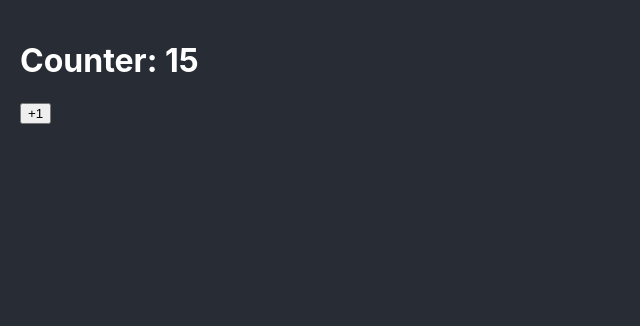
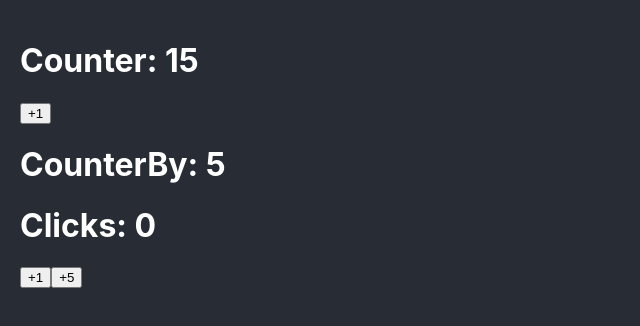
Before and after one commit to juniorjesus/React-Pro, a React (Create React App) app: page / in a window 1280 px wide. Shown: the top 326 px of the page, without its empty margins (0-640 px from the left). Built offline with nearby package versions, Linux system fonts and the light colour scheme.

Commit message:
Manejar un objeto como estado

```diff
--- a/src/App.tsx
+++ b/src/App.tsx
@@ -1,9 +1,12 @@
 import { Counter } from './bases/Counter';
+import { CounterBy } from './bases/CounterBy';
 
 function App() {
   return (
     <>
       <Counter initialValue = { 15 } />
+
+      <CounterBy/>
     </>
   );
 }
--- /dev/null
+++ b/src/bases/CounterBy.tsx
@@ -0,0 +1,39 @@
+import { useState } from "react";
+
+interface Props {
+    initialValue?: number
+}
+
+export const CounterBy = ( {initialValue = 5}: Props ) => {
+
+    const [counterState, setCounterState] = useState({
+      counter:initialValue,
+      clicks: 0,
+    });
+    const { counter, clicks } = counterState
+
+    const handleClick = (value: number) => {
+        setCounterState( prev => ({
+          counter: prev.counter + value,
+          clicks: prev.clicks + 1
+        })
+        );
+      }
+
+  return(
+  <>
+
+    <h1>CounterBy: { counter} </h1>
+    <h1>Clicks: { clicks } </h1>
+
+    <button onClick={ ()=> handleClick (1)}>
+        +1
+    </button>
+    <button onClick={
+      ()=> handleClick(5)}>
+        +5
+    </button>
+
+  </>
+  )
+    };
```
